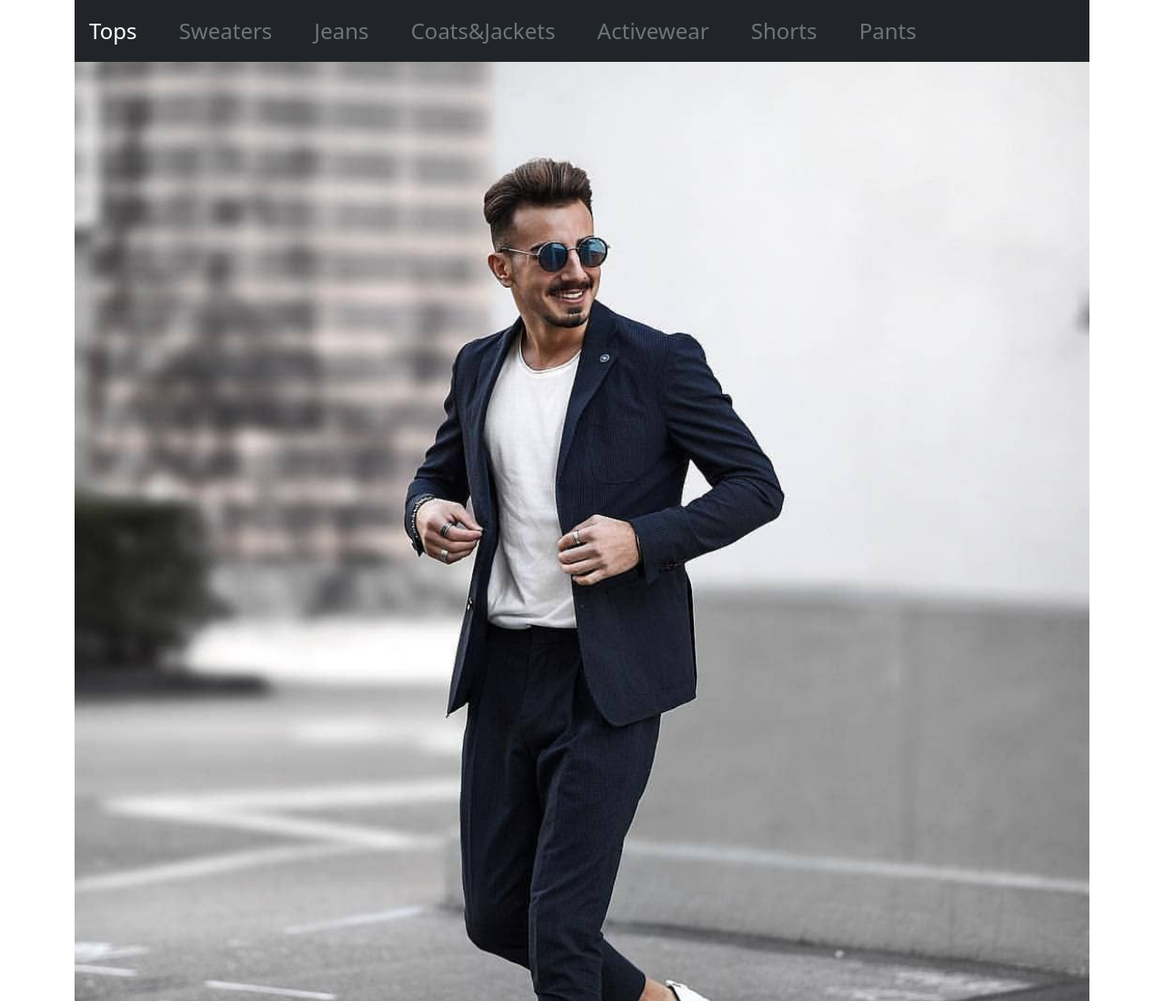
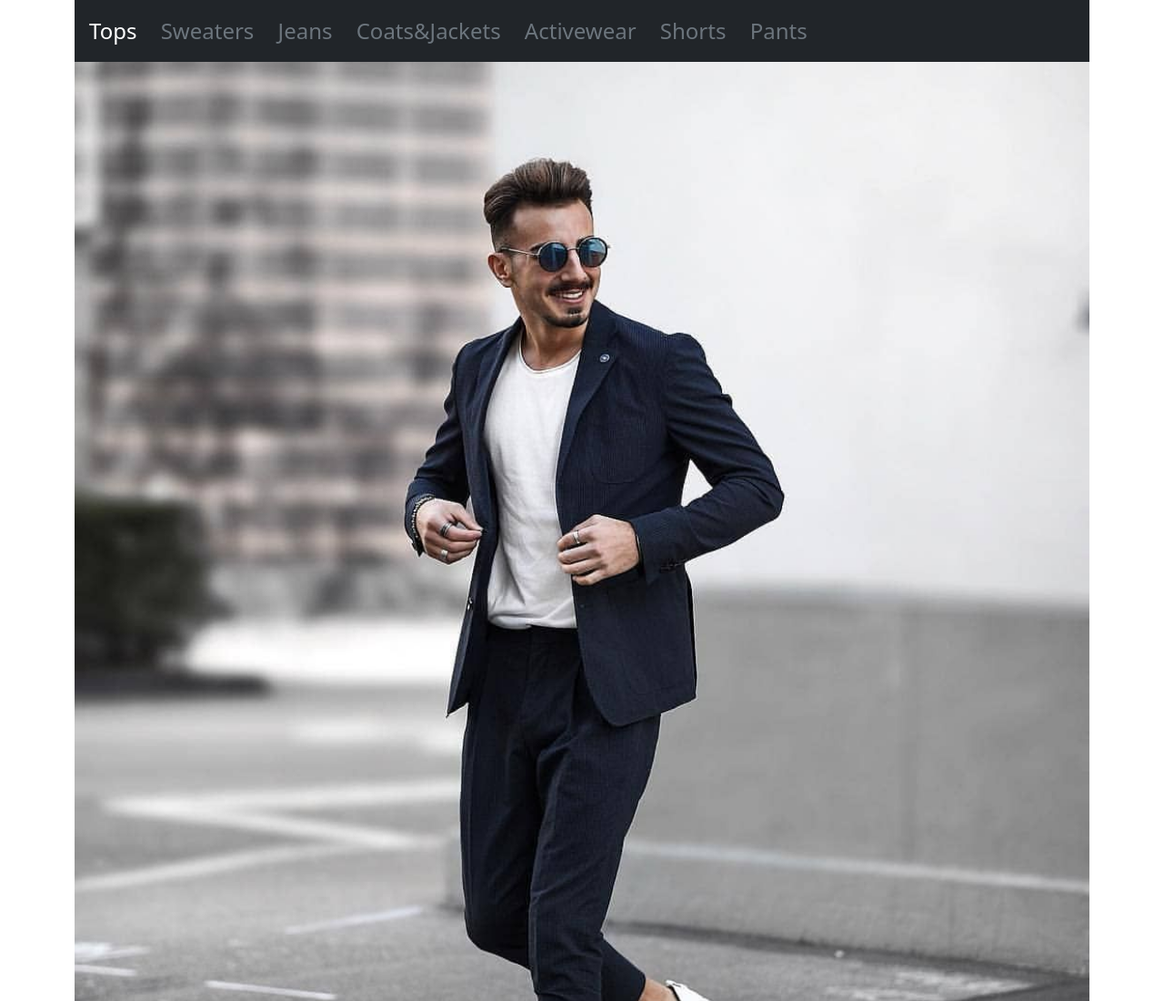
Before and after one commit to aloegartenn/grid, a plain HTML site: page index.html in a window 1280 px wide. Shown: the top 1100 px of the page at 91% size. Drawn offline with nearby package versions, Linux system fonts and the light colour scheme.

Commit message:
styles update

```diff
--- a/assets/css/style.css
+++ b/assets/css/style.css
@@ -76,11 +76,11 @@ main{
 }
 @media(min-width:1200px) {
     .top {
-        word-spacing: 40px;
-        width: 1116px;
+        word-spacing: 20px;
+        width: 100%;
     }
     .image {
-        width: 1116px;
+        width: 100%;
     }
     .zxc {
         display: grid;
```
